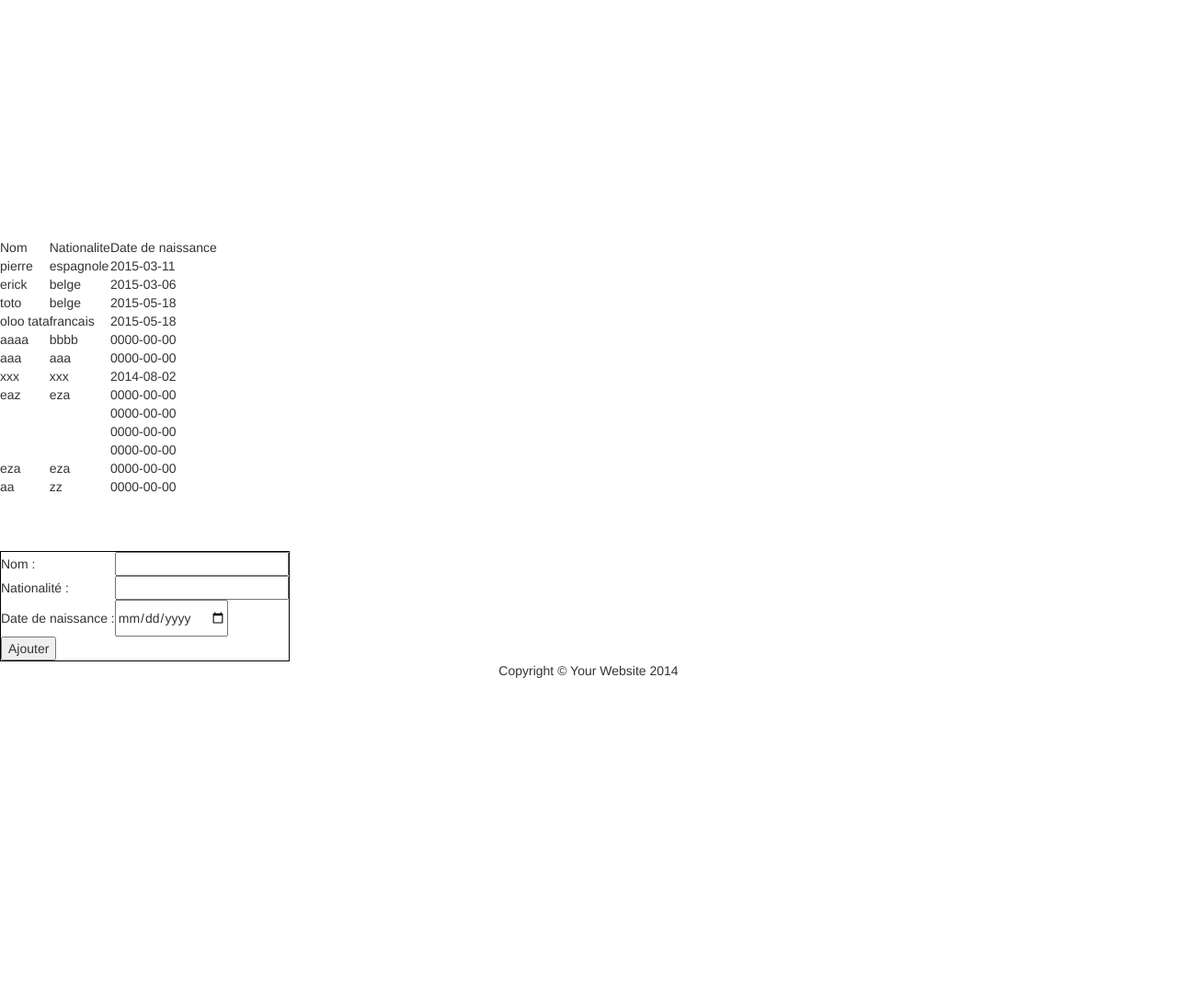
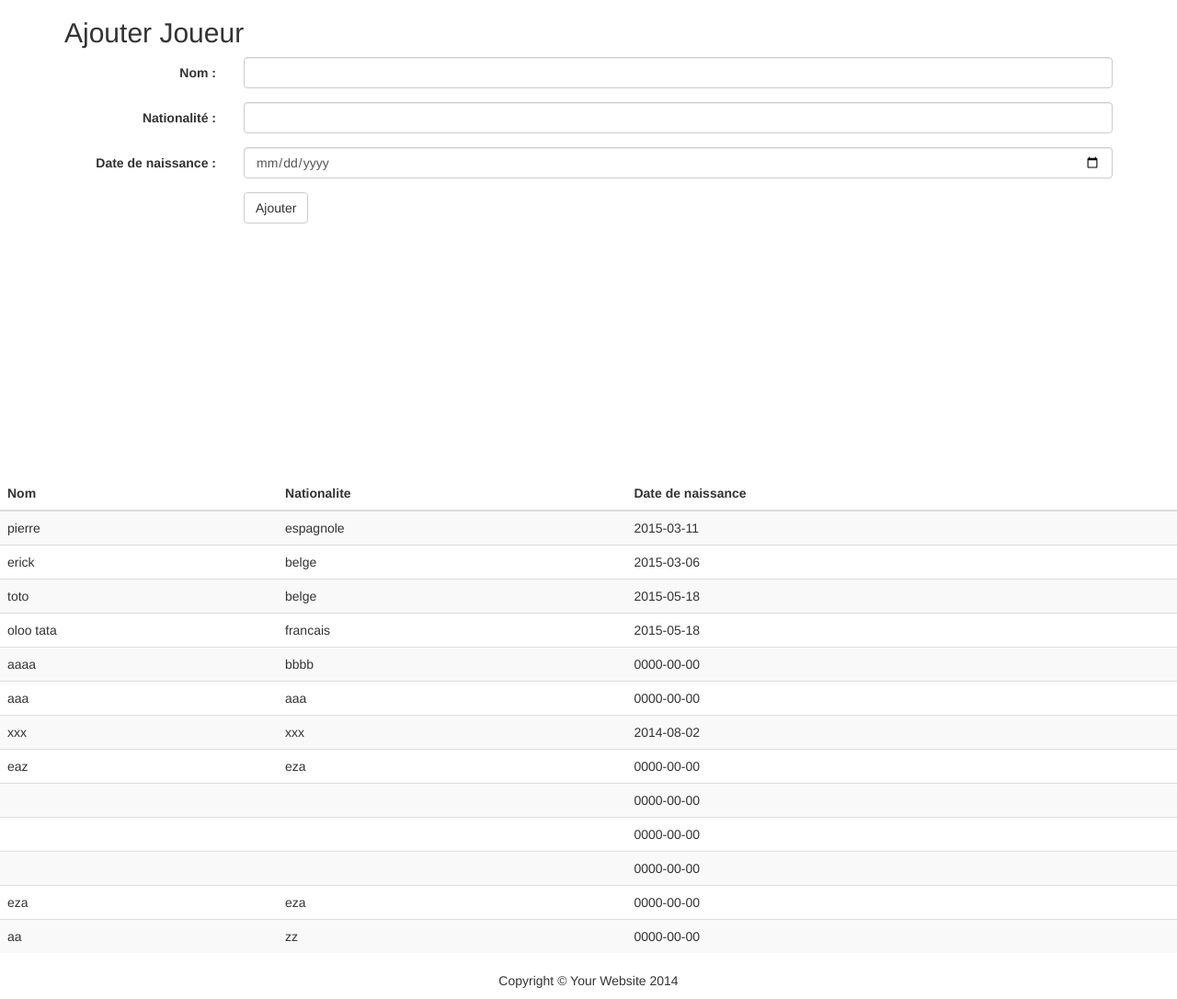
Before and after one commit to darkvador008/rollandGorras, a PHP site: page /rollandGorras/index.php?page=_admin_joueur in a window 1280 px wide. Shown: the part 301-1387 px from the top of the page at 92% size. Before the commit the page ends 1038 px from the top, so only its background shows below. Run offline with PHP 8.4, Linux system fonts and the light colour scheme; data comes from the database, SQL or seed files in the repository.

Commit message:
Modification affichage page d'admin joueur
Signed-off-by: darkvador008 <darkvador008@informateque.be>

```diff
--- a/vue/admin/joueur.php
+++ b/vue/admin/joueur.php
@@ -3,13 +3,50 @@ Page des joueurs
 -->
 <?php 	require "$racine/vue/header.php"; ?>
 <?php //var_dump($item); ?>
+
+
+<!-- Tableau de rajout de joueur-->
+<div class="container">
+  <h2>Ajouter Joueur</h2>
+  <form class="form-horizontal" role="form" method="post" action=<?php print("$nom_projet/index.php");?>>
+    <div class="form-group">
+      <label class="control-label col-sm-2" for="nom">Nom :</label>
+      <div class="col-sm-10">
+        <input type="text" class="form-control" name="name"/>
+      </div>
+    </div>
+    <div class="form-group">
+      <label class="control-label col-sm-2" for="Nationalite">Nationalité :</label>
+      <div class="col-sm-10">
+         <input type="text" class="form-control" name="nationality"/>
+      </div>
+    </div>
+    <div class="form-group">
+      <label class="control-label col-sm-2" for="naissance">Date de naissance :</label>
+      <div class="col-sm-10">
+         <input type="date" class="form-control" name="bornDate"/>
+      </div>
+    </div>
+    <div class="form-group">
+      <div class="col-sm-offset-2 col-sm-10">
+        <button type="submit" class="btn btn-default" value="Ajouter" name="_adminJoueur_btcCreer">Ajouter</button>
+
+      </div>
+    </div>
+  </form>
+</div>
+
+
 <!-- Affiche la liste des joueurs -->
-<table>
-	<tr>
-		<td> Nom</td>
-		<td> Nationalite </td>
-		<td> Date de naissance </td>
-	</tr>
+<table class="table table-striped">
+    <thead>
+      <tr>
+        <th>Nom</th>
+        <th>Nationalite</th>
+        <th>Date de naissance</th>
+      </tr>
+    </thead>
+<tbody>
 	<?php
 	for ($i=0;$i<count($item);$i++){
 		echo'<tr>';
@@ -22,30 +59,8 @@ Page des joueurs
 		echo'</tr>';
 	};
 	?>
+	</tbody>
 </table>
-<br/><br/><br/>
-<!-- Tableau de rajout de joueur-->
-<form method="post" action=<?php print("$nom_projet/index.php");?>>
-	<table class="tb">
-		<tr>
-			<td> Nom : </td>
-			<td> <input type="text" name="name"/> </td>
-		</tr>
-		<tr>
-			<td> Nationalit&eacute; : </td>
-			<td> <input type="text" name="nationality"/> </td>
-		</tr>
-		<tr>
-			<td> Date de naissance : </td>
-			<td> <input type="date" name="bornDate"/></td>
-		</tr>
-		<tr>
-			<td> <input type="submit" value="Ajouter" name="_adminJoueur_btcCreer"/></td>
-		</tr>
-
-
-	</table>
-</form>
 
 
 <?php 	require "$racine/vue/footer.php"; ?>
```
